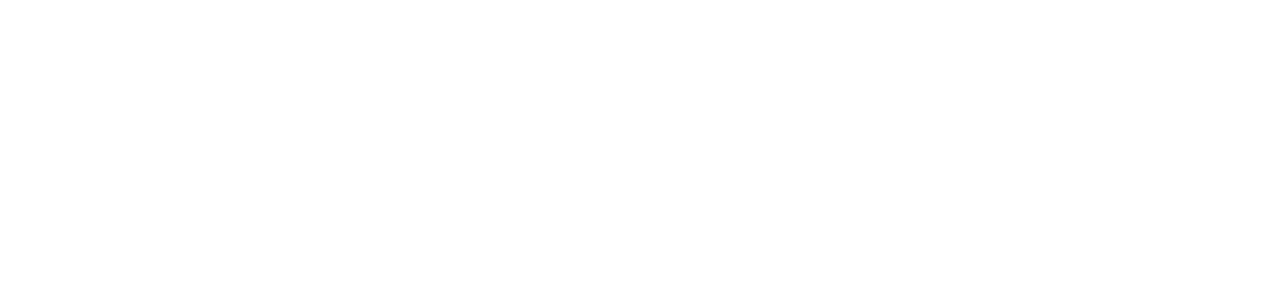
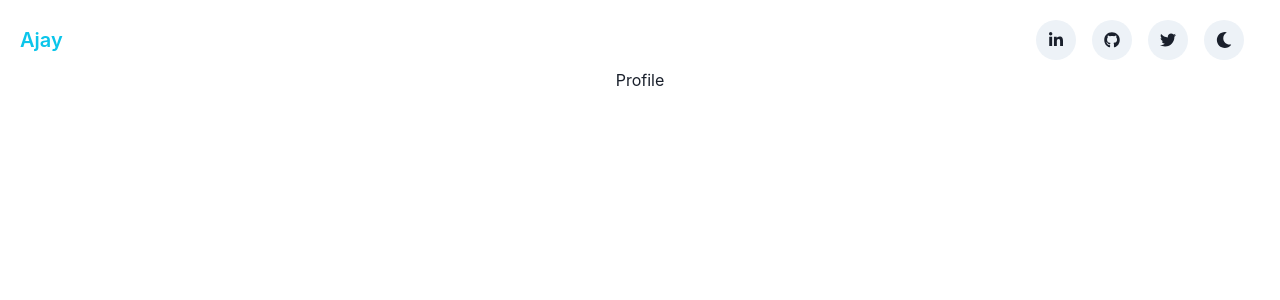
Before and after one commit to ajay-mandaviya/portfolio, a React (Create React App) app: page / in a window 1280 px wide. Shown: the top 300 px of the page. Built offline with nearby package versions, Linux system fonts and the light colour scheme.

Commit message:
feat : create a header

```diff
--- a/package.json
+++ b/package.json
@@ -12,6 +12,7 @@
     "framer-motion": "^7.5.3",
     "react": "^18.2.0",
     "react-dom": "^18.2.0",
+    "react-icons": "^4.6.0",
     "react-scripts": "5.0.1",
     "web-vitals": "^2.1.4"
   },
--- a/src/App.js
+++ b/src/App.js
@@ -1,7 +1,12 @@
-import { Header, Profile } from "./Components";
-
+import { VStack } from "@chakra-ui/react";
+import { NavBar, Profile } from "./Components";
 function App() {
-  return <div className="App"></div>;
+  return (
+    <VStack padding={5}>
+      <NavBar />
+      <Profile />
+    </VStack>
+  );
 }
 
 export default App;
--- a/src/Components/Header.js
+++ b/src/Components/About.js
@@ -1,7 +1,7 @@
 import React from "react";
 
-const Header = () => {
+const About = () => {
   return <div>Header</div>;
 };
 
-export { Header };
+export { About };
--- /dev/null
+++ b/src/Components/NavBar.js
@@ -0,0 +1,56 @@
+import React from "react";
+import {
+  VStack,
+  Flex,
+  Heading,
+  useColorMode,
+  IconButton,
+  Box,
+  Spacer,
+} from "@chakra-ui/react";
+import {
+  FaSun,
+  FaMoon,
+  FaLinkedinIn,
+  FaGithub,
+  FaTwitter,
+} from "react-icons/fa";
+const NavBar = () => {
+  const { colorMode, toggleColorMode } = useColorMode();
+  const isDark = colorMode === "dark";
+  return (
+    <Flex width={"100%"} alignItems={"center"}>
+      <Heading size={"md"} fontWeight={"semibold"} color="cyan.400">
+        Ajay
+      </Heading>
+      <Spacer />
+      <IconButton
+        aria-label="Search database"
+        isRound={true}
+        icon={<FaLinkedinIn />}
+        marginRight={4}
+      />
+      <IconButton
+        aria-label="Search database"
+        isRound={true}
+        icon={<FaGithub />}
+        marginRight={4}
+      />
+      <IconButton
+        aria-label="Search database"
+        isRound={true}
+        icon={<FaTwitter />}
+        marginRight={4}
+      />
+      <IconButton
+        aria-label="Search database"
+        isRound={true}
+        onClick={toggleColorMode}
+        marginRight={4}
+        icon={isDark ? <FaSun /> : <FaMoon />}
+      />
+    </Flex>
+  );
+};
+
+export { NavBar };
--- a/src/Components/Profile.js
+++ b/src/Components/Profile.js
@@ -1,6 +1,11 @@
+import { useColorMode, useMediaQuery } from "@chakra-ui/react";
 import React from "react";
 
 const Profile = () => {
+  const { colorMode } = useColorMode();
+  const isDark = colorMode === "dark";
+  const smallScreen = useMediaQuery();
+  console.log("smallScreen", smallScreen);
   return <div>Profile</div>;
 };
 
--- a/src/Components/index.js
+++ b/src/Components/index.js
@@ -1,2 +1,3 @@
+export { NavBar } from "./NavBar";
 export { Profile } from "./Profile";
-export { Header } from "./Header";
+export { About } from "./About";
--- a/src/index.js
+++ b/src/index.js
@@ -1,12 +1,13 @@
 import React from "react";
 import ReactDOM from "react-dom/client";
 import App from "./App";
-import { ChakraProvider } from "@chakra-ui/react";
+import { ChakraProvider, ColorModeScript } from "@chakra-ui/react";
 
 const root = ReactDOM.createRoot(document.getElementById("root"));
 root.render(
   <React.StrictMode>
     <ChakraProvider>
+      <ColorModeScript initialColorMode="dark" />
       <App />
     </ChakraProvider>
   </React.StrictMode>
```
Also changed, not shown: 1 other file (tests, documents, lock files or other folders).
